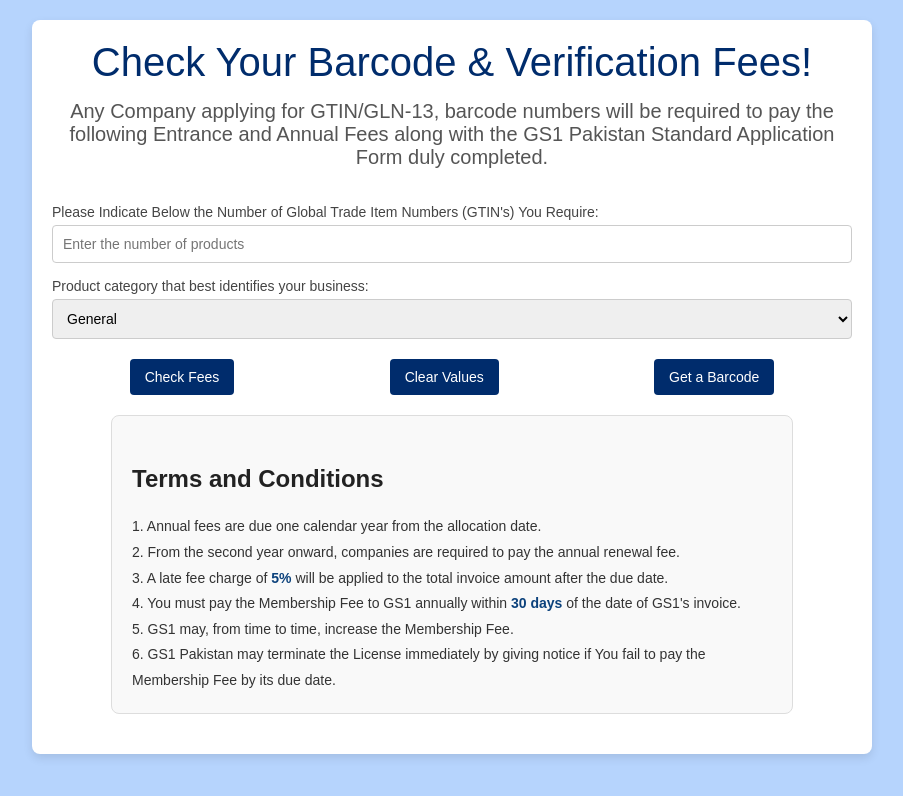
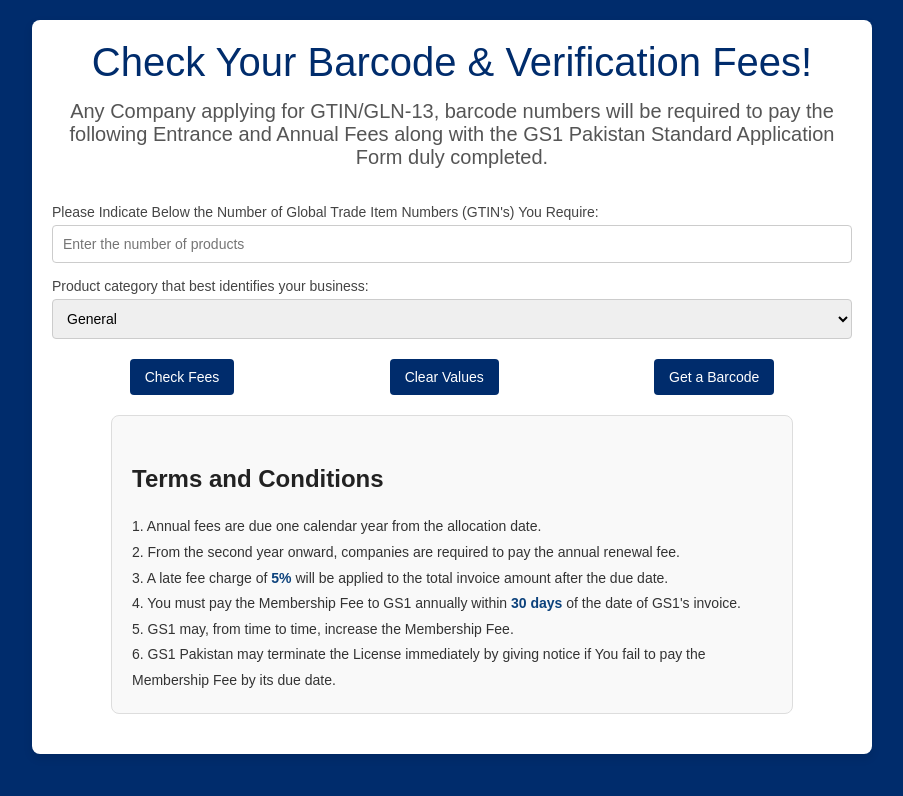
Before and after one commit to gs1p/barcode, a React (Create React App) app: page / in a window 1280 px wide. Shown: the top 796 px of the page, without its empty margins (188-1091 px from the left). Built offline with nearby package versions, Linux system fonts and the light colour scheme.

Commit message:
Your message

```diff
--- a/src/App.css
+++ b/src/App.css
@@ -4,7 +4,7 @@
   font-family: Arial, sans-serif;
   margin: 0;
   padding: 0;
-  background-color: #b6d4fd;
+  background-color: #002c6c;
 }
 
 .app-container {
```
